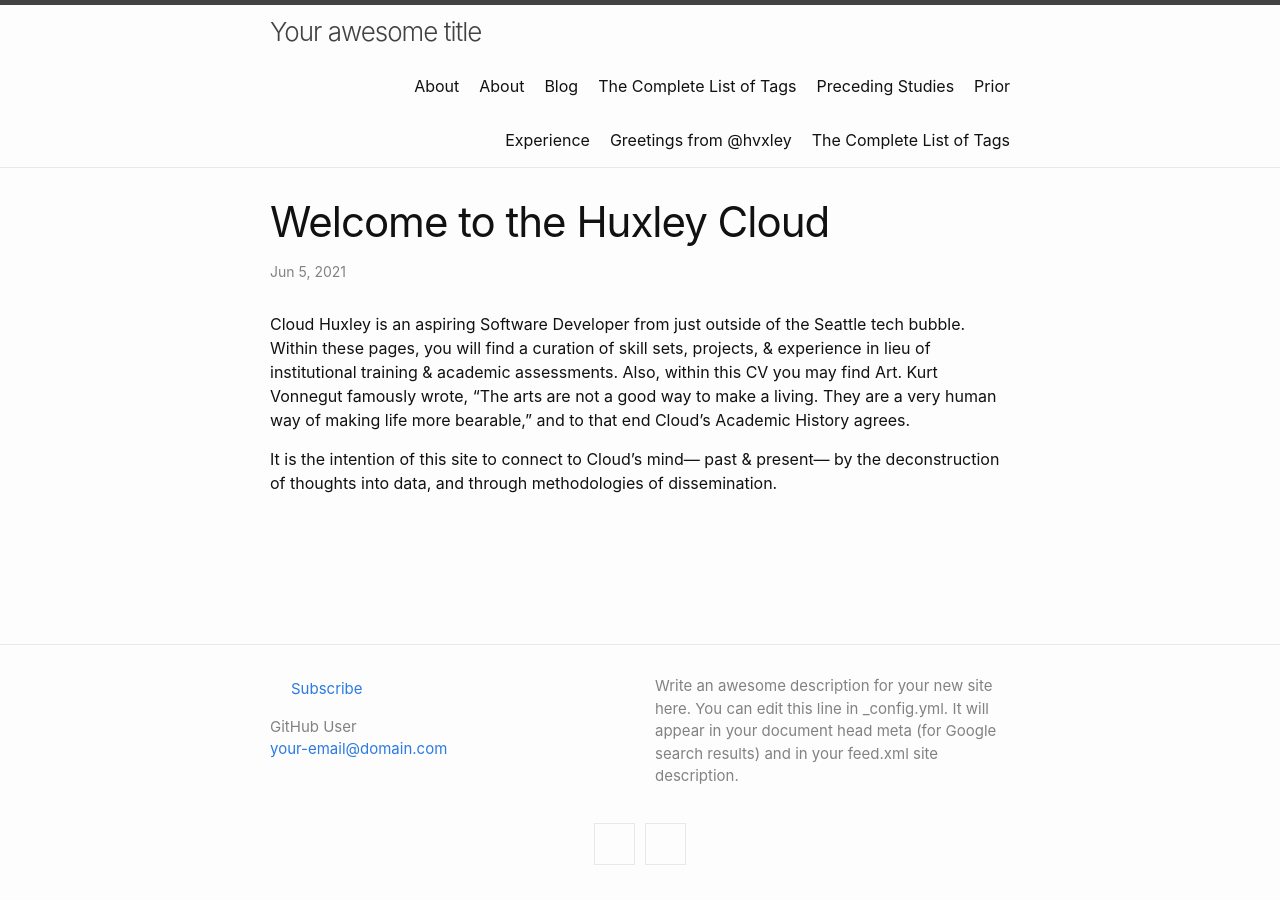
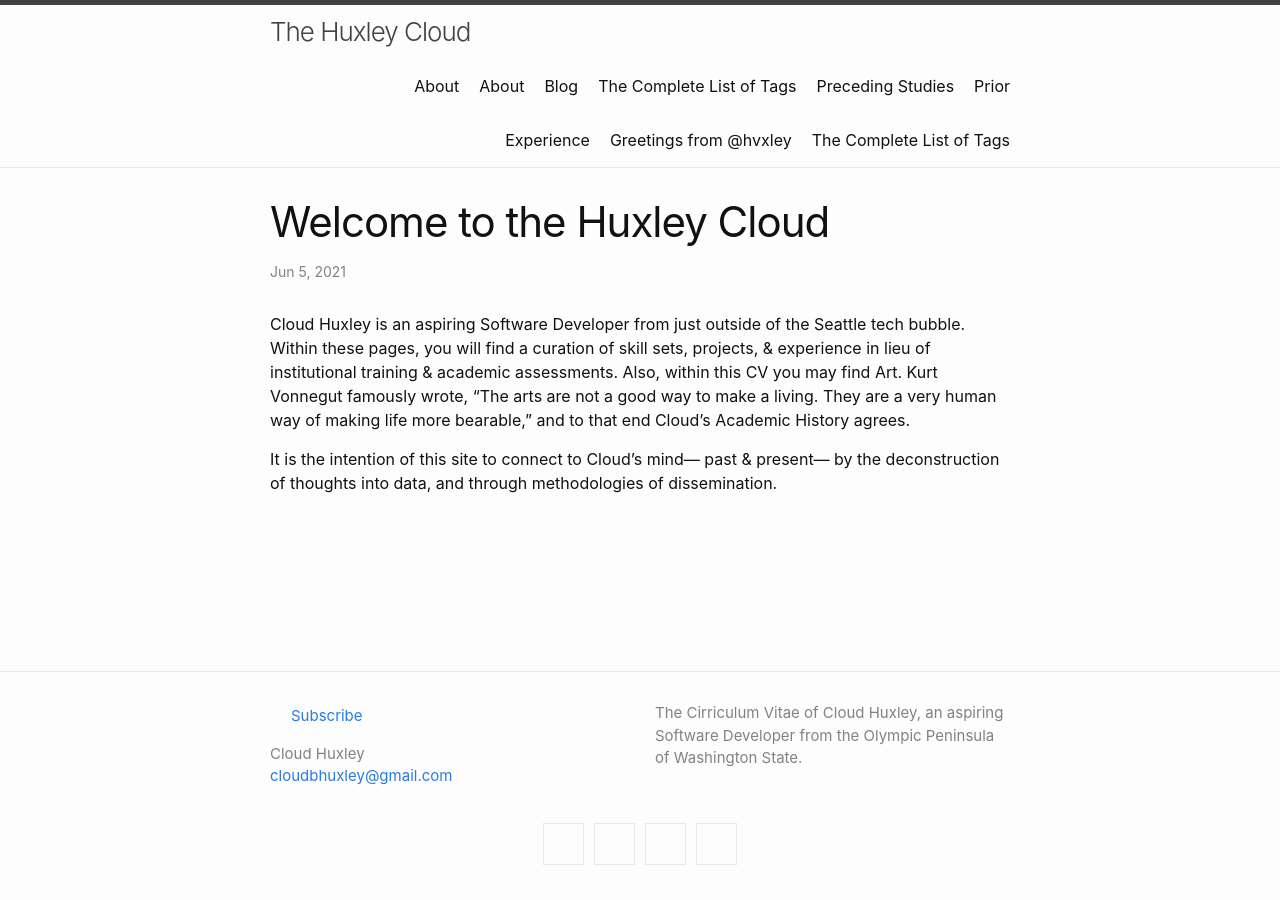
Before and after one commit to hvxley/hvxley.github.io, a Jekyll site: the page built from _posts/2021-06-05-welcome-to-huxley-cloud.md, in a window 1280 px wide. Built offline with Jekyll 4.4.1, drawn with Linux system fonts in a browser that asks for light colours.

Commit message:
Deletes unnecessary pages & configs.

```diff
--- a/_config.yml
+++ b/_config.yml
@@ -1,13 +1,12 @@
-title: Your awesome title
+title: The Huxley Cloud
 author:
-  name: GitHub User
-  email: your-email@domain.com
+  name: Cloud Huxley
+  email: cloudbhuxley@gmail.com
 description: > # this means to ignore newlines until "show_excerpts:"
-  Write an awesome description for your new site here. You can edit this
-  line in _config.yml. It will appear in your document head meta (for
-  Google search results) and in your feed.xml site description.
+  The Cirriculum Vitae of Cloud Huxley, an aspiring Software Developer from the
+  Olympic Peninsula of Washington State.
 
-show_excerpts: false # set to true to show excerpts on the homepage
+show_excerpts: true # set to true to show excerpts on the homepage
 
 # Minima date format
 # refer to https://shopify.github.io/liquid/filters/date/ if you want to customize this
@@ -16,19 +15,19 @@ minima:
 
   # generate social links in footer
   social_links:
-    twitter: jekyllrb
-    github:  jekyll
+    twitter: nxtronic
+    github:  hvxley
     # devto: jekyll
     # dribbble: jekyll
     # facebook: jekyll
     # flickr:   jekyll
-    # instagram: jekyll
+    instagram: nxtronic
     # linkedin: jekyll
     # pinterest: jekyll
     # youtube: jekyll
     # youtube_channel: UC8CXR0-3I70i1tfPg1PAE1g
     # youtube_channel_name: CloudCannon
-    # telegram: jekyll
+    telegram: nxtronic
     # googleplus: +jekyll
     # microdotblog: jekyll
     # keybase: jekyll
```
Also changed, not shown: about.md (+1 -13 lines), _posts/2021-06-05-welcome-to-huxley-cloud.md (renamed from _posts/2021-06-05-welcome-to-huxley-cloud.markdown), 5 other files.
